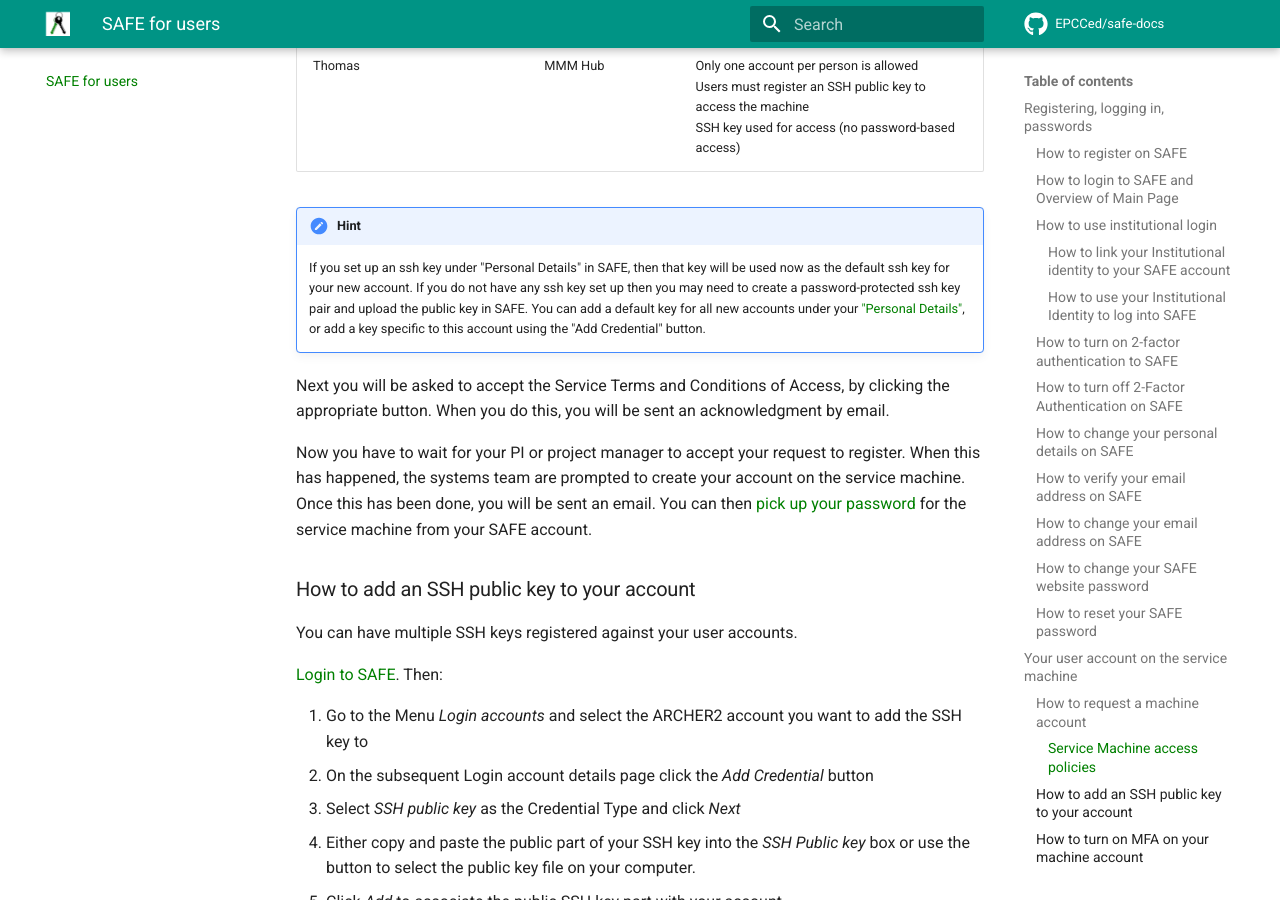
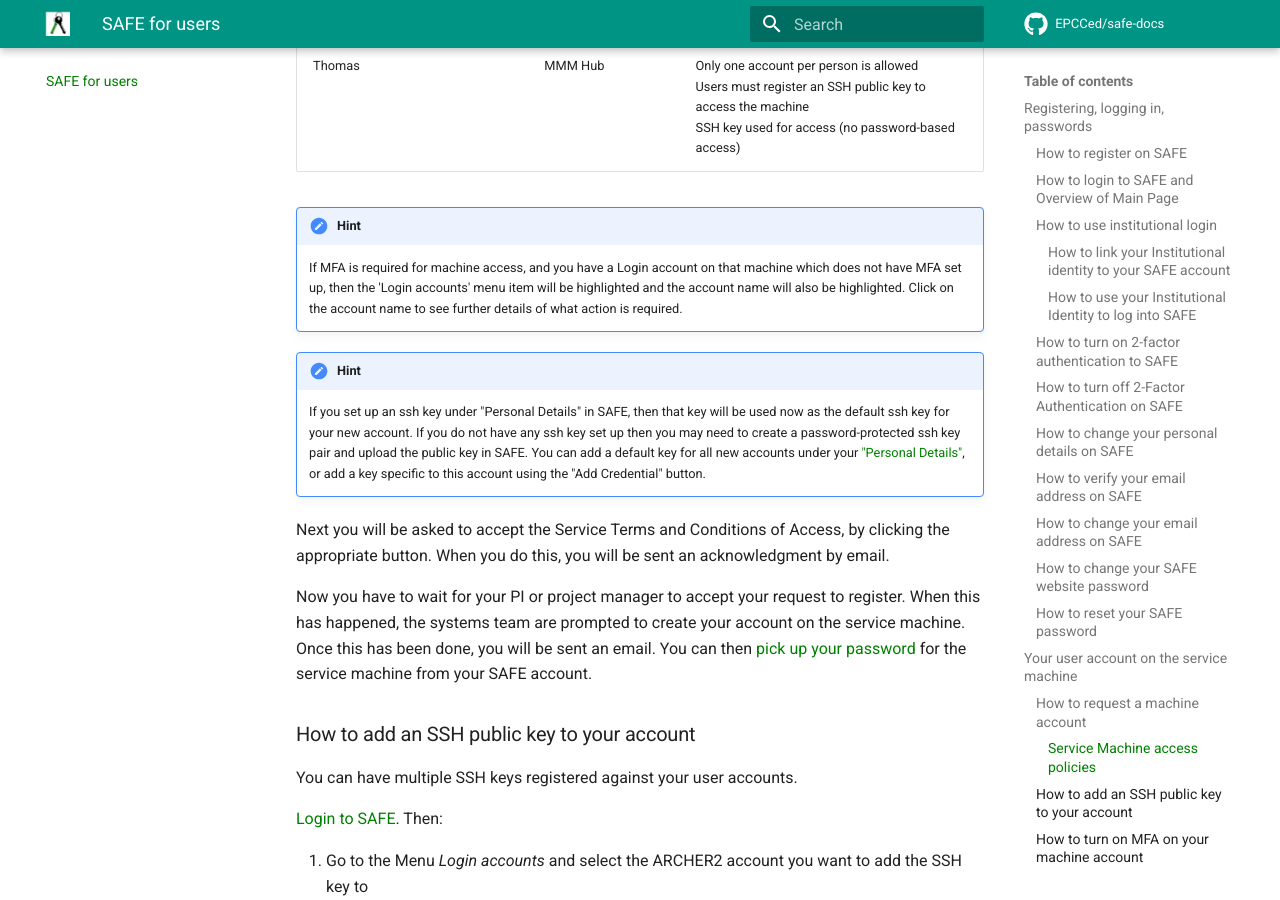
Before and after one commit to EPCCed/safe-docs, an MkDocs documentation site: the page built from docs/safe-for-users.md, in a window 1280 px wide and 900 px high, scrolled down 5605 px. Built offline with MkDocs 1.6.1 and Material for MkDocs 9.7.7, drawn with Linux system fonts in a browser that asks for light colours; comment, search, counter and statistics services are not loaded.

Commit message:
Update safe-for-users.md

```diff
--- a/docs/safe-for-users.md
+++ b/docs/safe-for-users.md
@@ -190,6 +190,10 @@ This can be safely ignored - no changes will be made if the link is not used.
 | Kelvin2 | Queen's University Belfast | Only one account per person is allowed<br/>Users must register an SSH public key to access the machine<br/>SSH key used for access (no password-based access) |
 | Thomas	| MMM Hub | Only one account per person is allowed<br/>Users must register an SSH public key to access the machine<br/>SSH key used for access (no password-based access) |
 
+!!! hint
+	If MFA is required for machine access, and you have a Login account on that machine which does not have MFA set up, then the 'Login accounts' menu item will be highlighted and the account name
+	will also be highlighted.  Click on the account name to see further details of what
+	action is required.
 
 !!! hint
     If you set up an ssh key under "Personal Details" in SAFE, then that key will be used now
```
